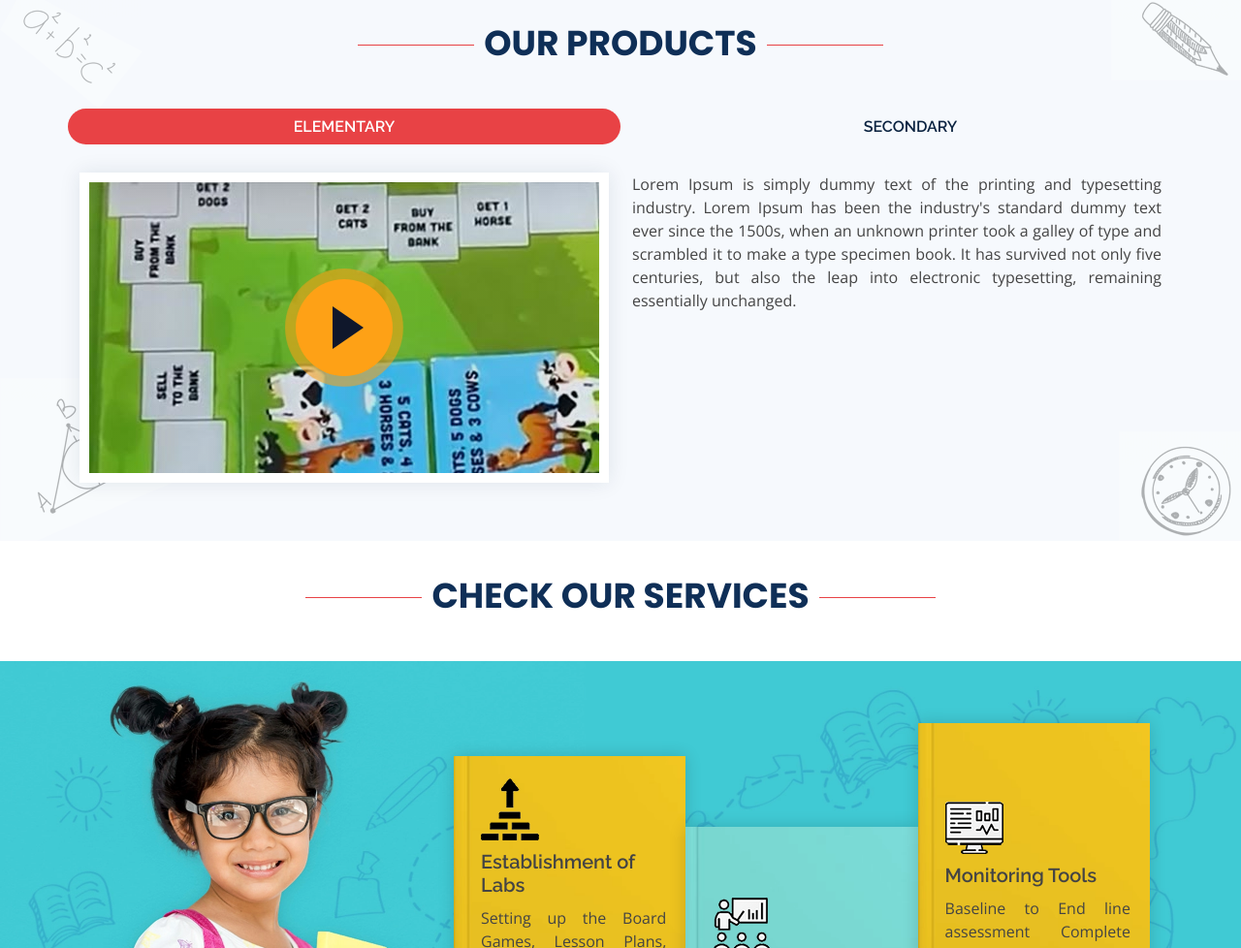
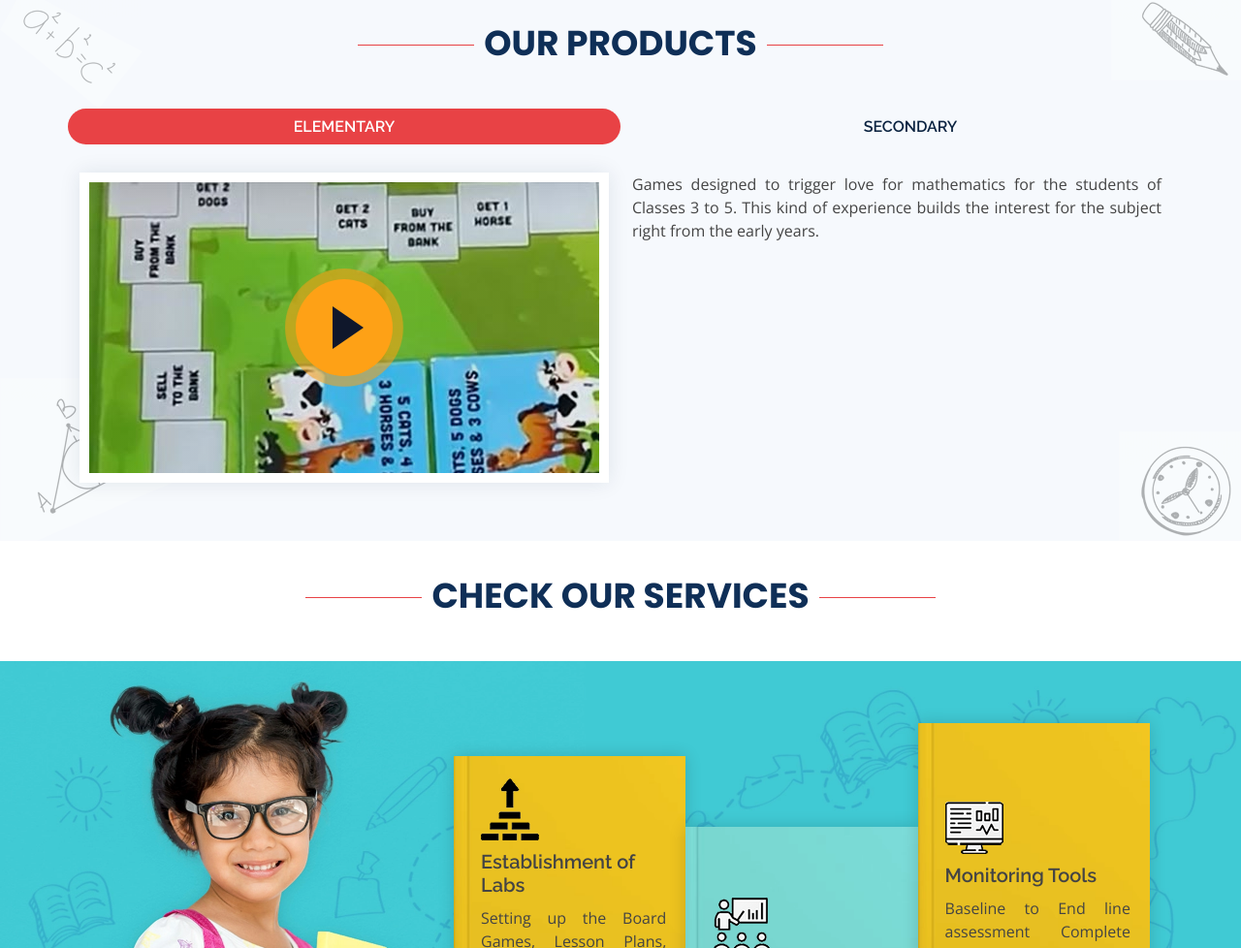
Before and after one commit to preseed/DW-mathedlabs.com, a plain HTML site: page index.html in a window 1280 px wide. Shown: the part 1316-2294 px from the top of the page at 97% size. Drawn offline with nearby package versions, Linux system fonts and the light colour scheme.

Commit message:
Update index.html

```diff
--- a/index.html
+++ b/index.html
@@ -245,10 +245,7 @@
                      </div>
                     </div>
                     <div class="col-lg-6" data-aos="fade-up" data-aos-delay="100">
-                      <p>Lorem Ipsum is simply dummy text of the printing and typesetting industry. Lorem Ipsum has been the industry's
-                        standard dummy text ever since the 1500s, when an unknown printer took a galley of type and scrambled it to make a
-                        type specimen book. It has survived not only five centuries, but also the leap into electronic typesetting,
-                        remaining essentially unchanged. </p>
+                      <p> Games designed to trigger love for mathematics for the students of Classes 3 to 5. This kind of experience builds the interest for the subject right from the early years. </p>
                     </div>
                   </div>
                 </div>
```
